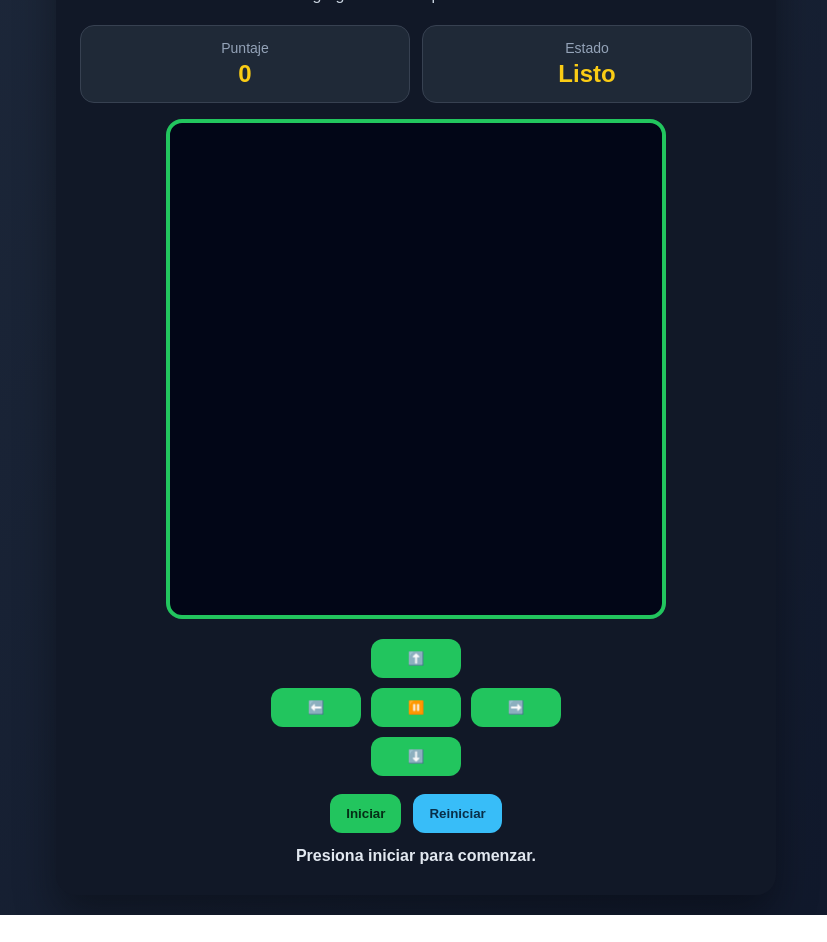
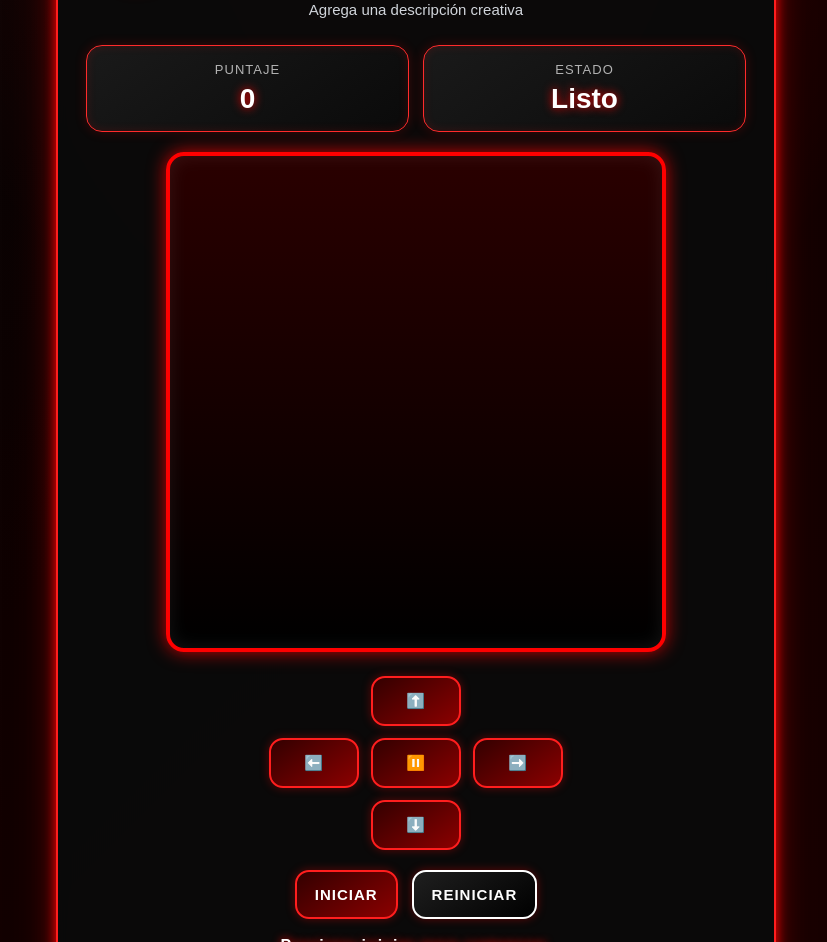
Before and after one commit to VinicioAyalaC/juegoSerpiente, a plain HTML site: page serpiente.html in a window 1280 px wide. Shown: the part 109-1051 px from the top of the page, without its empty margins (224-1051 px from the left). Before the commit the page ends 1024 px from the top, so only its background shows below. Drawn offline with Linux system fonts and the light colour scheme.

Commit message:
estilos de la pagina

```diff
--- a/serpiente.css
+++ b/serpiente.css
@@ -7,100 +7,145 @@
 
 body {
     min-height: 100vh;
-    background: linear-gradient(135deg, #1e293b, #0f172a);
+    background:
+        radial-gradient(circle at top, rgba(255, 0, 0, 0.18), transparent 40%),
+        linear-gradient(135deg, #050505, #120000, #1a0000);
     color: white;
     display: flex;
     justify-content: center;
     align-items: center;
     padding: 20px;
+    overflow-x: hidden;
 }
 
 .contenedor-juego {
     width: 100%;
     max-width: 720px;
-    background: #111827;
-    border-radius: 20px;
-    padding: 24px;
-    box-shadow: 0 20px 40px rgba(0, 0, 0, 0.35);
+    background: rgba(10, 10, 10, 0.95);
+    border: 2px solid #ff1e1e;
+    border-radius: 22px;
+    padding: 28px;
     text-align: center;
+    box-shadow:
+        0 0 12px #ff0000,
+        0 0 35px rgba(255, 0, 0, 0.5),
+        0 20px 45px rgba(0, 0, 0, 0.9);
+    backdrop-filter: blur(6px);
 }
 
 h1 {
-    margin-bottom: 10px;
-    font-size: 32px;
-    color: #22c55e;
+    margin-bottom: 12px;
+    font-size: 38px;
+    color: #ffffff;
+    text-transform: uppercase;
+    letter-spacing: 3px;
+    text-shadow:
+        0 0 8px #ff0000,
+        0 0 18px #ff0000;
 }
 
 .descripcion {
-    margin-bottom: 18px;
-    color: #cbd5e1;
-    line-height: 1.5;
+    margin-bottom: 22px;
+    color: #d1d5db;
+    line-height: 1.7;
+    font-size: 15px;
 }
 
 .panel-info {
     display: flex;
     justify-content: space-between;
-    gap: 12px;
-    margin-bottom: 16px;
+    gap: 14px;
+    margin-bottom: 20px;
     flex-wrap: wrap;
 }
 
 .tarjeta-info {
     flex: 1;
     min-width: 150px;
-    background: #1f2937;
-    padding: 14px;
-    border-radius: 14px;
-    border: 1px solid #374151;
+    background: linear-gradient(145deg, #1a1a1a, #0a0a0a);
+    padding: 16px;
+    border-radius: 16px;
+    border: 1px solid #ff2b2b;
+    box-shadow:
+        inset 0 0 10px rgba(255, 0, 0, 0.15),
+        0 0 12px rgba(255, 0, 0, 0.2);
+    transition: 0.3s;
+}
+
+.tarjeta-info:hover {
+    transform: translateY(-4px);
+    box-shadow:
+        0 0 18px rgba(255, 0, 0, 0.5),
+        0 0 30px rgba(255, 0, 0, 0.25);
 }
 
 .tarjeta-info span {
     display: block;
-    font-size: 14px;
-    color: #94a3b8;
-    margin-bottom: 4px;
+    font-size: 13px;
+    color: #b3b3b3;
+    margin-bottom: 6px;
+    text-transform: uppercase;
+    letter-spacing: 1px;
 }
 
 .tarjeta-info strong {
-    font-size: 24px;
-    color: #facc15;
+    font-size: 28px;
+    color: #ffffff;
+    text-shadow: 0 0 10px #ff0000;
 }
 
 canvas {
     width: 100%;
     max-width: 500px;
-    background: #020617;
-    border: 4px solid #22c55e;
-    border-radius: 16px;
+    background:
+        linear-gradient(180deg, #2a0000, #000000);
+    border: 4px solid #ff0000;
+    border-radius: 18px;
     display: block;
-    margin: 0 auto 20px auto;
+    margin: 0 auto 24px auto;
+    box-shadow:
+        0 0 18px rgba(255, 0, 0, 0.8),
+        inset 0 0 18px rgba(255, 255, 255, 0.08);
 }
 
 .controles {
     display: grid;
     grid-template-columns: repeat(3, 90px);
-    gap: 10px;
+    gap: 12px;
     justify-content: center;
     align-items: center;
-    margin-bottom: 18px;
+    margin-bottom: 20px;
 }
 
 .controles button,
 .acciones button {
-    border: none;
-    border-radius: 12px;
-    padding: 12px 16px;
-    background: #22c55e;
-    color: #052e16;
+    border: 2px solid #ff1e1e;
+    border-radius: 14px;
+    padding: 14px 18px;
+    background: linear-gradient(145deg, #330000, #8b0000);
+    color: white;
     font-weight: bold;
+    font-size: 15px;
     cursor: pointer;
-    transition: 0.2s;
+    transition: all 0.25s ease;
+    text-transform: uppercase;
+    letter-spacing: 1px;
+    box-shadow:
+        0 0 10px rgba(255, 0, 0, 0.35);
 }
 
 .controles button:hover,
 .acciones button:hover {
-    transform: scale(1.05);
-    background: #86efac;
+    transform: scale(1.08);
+    background: linear-gradient(145deg, #ff0000, #990000);
+    box-shadow:
+        0 0 18px #ff0000,
+        0 0 30px rgba(255, 0, 0, 0.7);
+}
+
+.controles button:active,
+.acciones button:active {
+    transform: scale(0.95);
 }
 
 .vacio {
@@ -110,25 +155,42 @@ canvas {
 .acciones {
     display: flex;
     justify-content: center;
-    gap: 12px;
+    gap: 14px;
     flex-wrap: wrap;
 }
 
 .acciones .secundario {
-    background: #38bdf8;
-    color: #082f49;
+    background: linear-gradient(145deg, #1f1f1f, #000000);
+    border: 2px solid #ffffff;
+    color: #ffffff;
+}
+
+.acciones .secundario:hover {
+    background: linear-gradient(145deg, #ffffff, #cfcfcf);
+    color: #000000;
+    box-shadow:
+        0 0 16px #ffffff;
 }
 
 .mensaje {
-    margin-top: 14px;
-    color: #e2e8f0;
+    margin-top: 18px;
+    color: #ffffff;
     min-height: 24px;
     font-weight: bold;
+    font-size: 16px;
+    letter-spacing: 1px;
+    text-shadow:
+        0 0 8px #ff0000;
 }
 
 @media (max-width: 520px) {
+
     h1 {
-        font-size: 24px;
+        font-size: 28px;
+    }
+
+    .contenedor-juego {
+        padding: 20px;
     }
 
     .controles {
@@ -138,5 +200,10 @@ canvas {
     .controles button,
     .acciones button {
         padding: 10px;
+        font-size: 13px;
+    }
+
+    .tarjeta-info strong {
+        font-size: 22px;
     }
 }
--- a/serpiente.html
+++ b/serpiente.html
@@ -24,7 +24,7 @@
       </div>
     </section>
 
-    <canvas id="canvasJuego" width="500" height="500"></canvas>
+    <canvas id="canvasJuego" width="500" height="500"></canvas>  <!--elemento canvas-->
 
     <section class="controles">
       <button class="vacio">-</button>
```
